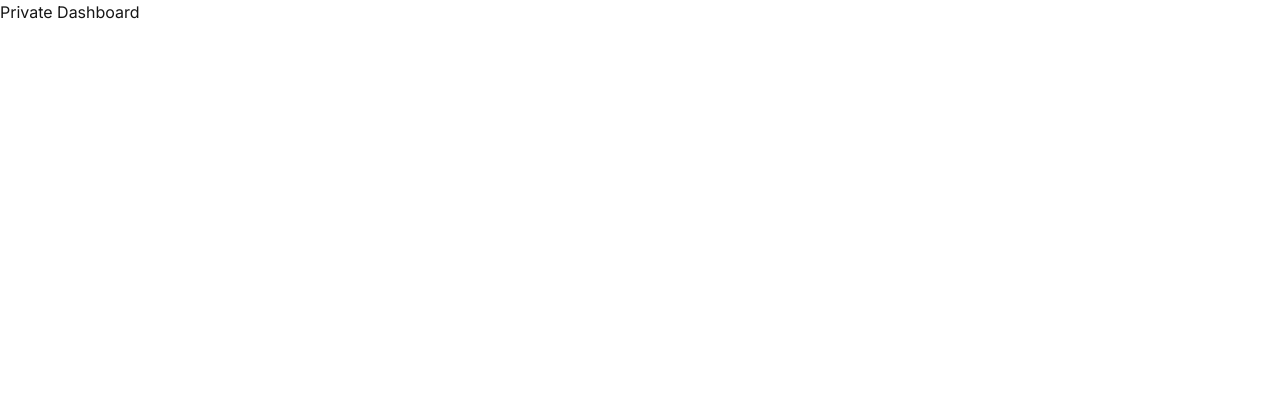
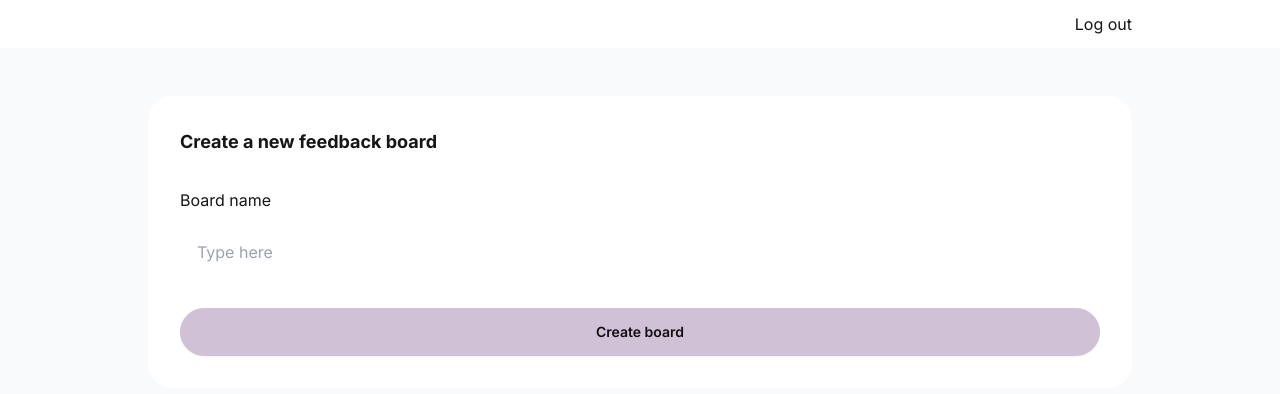
Before and after one commit to mpaffett/codefast-saas1, a Next.js app: page /dashboard in a window 1280 px wide. Shown: the top 394 px of the page. Built offline with nearby package versions, Linux system fonts and the light colour scheme.

Commit message:
most recent commit

```diff
--- /dev/null
+++ b/app/api/billing/create-checkout/route.js
@@ -0,0 +1,22 @@
+import { NextResponse } from "next/server";
+import { auth } from "@/auth";
+import connectMongo from "@/libs/mongoose";
+import User from "@/models/User";
+import { mongo } from "mongoose";
+
+export async function POST(req) {
+  const body = await req.json();
+
+  if (!body.successUrl || !body.cancelUrl) {
+    return NextResponse.json(
+      { error: "Success and cancel URLs are required" },
+      { status: 400 }
+    );
+  }
+
+  const session = await auth();
+
+  await connectMongo();
+
+  const user = await User.findById(session.user.id);
+}
--- /dev/null
+++ b/app/api/board/route.js
@@ -0,0 +1,38 @@
+import { NextResponse } from "next/server";
+import { auth } from "@/auth";
+import connectMongo from "@/libs/mongoose";
+import User from "@/models/User";
+import Board from "@/models/Board";
+
+export async function POST(req) {
+  try {
+    const body = await req.json();
+    if (!body.name) {
+      return NextResponse.json(
+        { error: "Board name is required" },
+        { status: 400 }
+      );
+    }
+
+    const session = await auth();
+    if (!session) {
+      return NextResponse.json({ error: "Unauthorised" }, { status: 401 });
+    }
+
+    await connectMongo();
+
+    const user = await User.findById(session.user.sub);
+
+    const board = await Board.create({
+      userId: user._id,
+      name: body.name,
+    });
+
+    user.boards.push(board._id);
+    await user.save();
+
+    return NextResponse.json(board, { status: 201 });
+  } catch (e) {
+    return NextResponse.json({ error: e.message }, { status: 500 });
+  }
+}
--- /dev/null
+++ b/app/dashboard/b/[boardId]/page.js
@@ -0,0 +1,18 @@
+import connectMongo from "@/libs/mongoose";
+import Board from "@/models/Board";
+
+const getBoard = async (boardId) => {
+  await connectMongo();
+
+  const board = await Board.findById(boardId);
+
+  return board;
+};
+
+export default async function FeedbackBoard({ params }) {
+  const boardId = params.boardId;
+
+  const board = await getBoard(boardId);
+
+  return <div>{boardId}</div>;
+}
--- a/app/dashboard/page.js
+++ b/app/dashboard/page.js
@@ -1,7 +1,19 @@
+"use client";
+import FormNewBoard from "@/components/FormNewBoard";
+
 export default function Dashboard() {
   return (
-    <main>
-      <h1>Private Dashboard</h1>
+    <main className="bg-base-200 min-h-screen">
+      {/* HEADER */}
+      <section className="bg-base-100">
+        <div className="max-w-5xl mx-auto px-5 py-3 flex justify-end">
+          Log out
+        </div>
+      </section>
+
+      <section className="px-5 py-12 max-w-5xl mx-auto">
+        <FormNewBoard />
+      </section>
     </main>
   );
 }
--- /dev/null
+++ b/components/FormNewBoard.js
@@ -0,0 +1,56 @@
+"use client";
+import { useState } from "react";
+import axios from "axios";
+
+const FormNewBoard = () => {
+  const [name, setName] = useState("");
+  const [isLoading, setIsLoading] = useState(false);
+
+  const handleSubmit = async (event) => {
+    event.preventDefault();
+
+    if (isLoading) return;
+
+    setIsLoading(true);
+
+    try {
+      const data = await axios.post("/api/board", { name });
+
+      console.log("Board created:", data);
+      setName("");
+    } catch (error) {
+    } finally {
+      setIsLoading(false);
+    }
+  };
+
+  return (
+    <form
+      className="bg-base-100 p-8 rounded-3xl space-y-8"
+      onSubmit={handleSubmit}
+    >
+      {/* 1. TITLE */}
+      <p className="font-bold text-lg">Create a new feedback board</p>
+      {/* 2. FORM */}
+      <fieldset className="fieldset">
+        <legend className="fieldset-legend mb-4">Board name</legend>
+        <input
+          type="text"
+          className="input w-full"
+          placeholder="Type here"
+          value={name}
+          onChange={(event) => setName(event.target.value)}
+        />
+      </fieldset>
+      {/* 3. BUTTON */}
+      <button className="btn btn-primary btn-block" type="submit">
+        {isLoading && (
+          <span className="loading loading-spinner loading-xs"></span>
+        )}
+        Create board
+      </button>
+    </form>
+  );
+};
+
+export default FormNewBoard;
--- a/models/Board.js
+++ b/models/Board.js
@@ -1,9 +1,16 @@
 import mongoose from "mongoose";
 
 const boardSchema = new mongoose.Schema({
-  title: { type: String, required: true },
-  description: { type: String },
-  columns: [{ title: String, tasks: [{ title: String, description: String }] }],
+  userId: {
+    type: mongoose.Schema.Types.ObjectId,
+    required: true,
+    ref: "User",
+  },
+  name: {
+    type: String,
+    required: true,
+    trim: true,
+  },
 });
 
 export default mongoose.models.Board || mongoose.model("Board", boardSchema);
--- /dev/null
+++ b/models/User.js
@@ -0,0 +1,34 @@
+import mongoose from "mongoose";
+
+const userSchema = new mongoose.Schema({
+  name: {
+    type: String,
+    trim: true,
+  },
+  email: {
+    type: String,
+    trim: true,
+    lowercase: true,
+  },
+  image: {
+    type: String,
+  },
+
+  hasAccess: {
+    type: Boolean,
+    default: false,
+  },
+
+  customerId: {
+    type: String,
+  },
+
+  boards: [
+    {
+      type: mongoose.Schema.Types.ObjectId,
+      ref: "Board",
+    },
+  ],
+});
+
+export default mongoose.models.User || mongoose.model("User", userSchema);
--- a/package.json
+++ b/package.json
@@ -10,6 +10,7 @@
   },
   "dependencies": {
     "@auth/mongodb-adapter": "^3.11.1",
+    "axios": "^1.13.2",
     "mongodb": "^6.21.0",
     "mongoose": "^9.1.2",
     "next": "^14.2.35",
```
Also changed, not shown: 1 other file (tests, documents, lock files or other folders).
